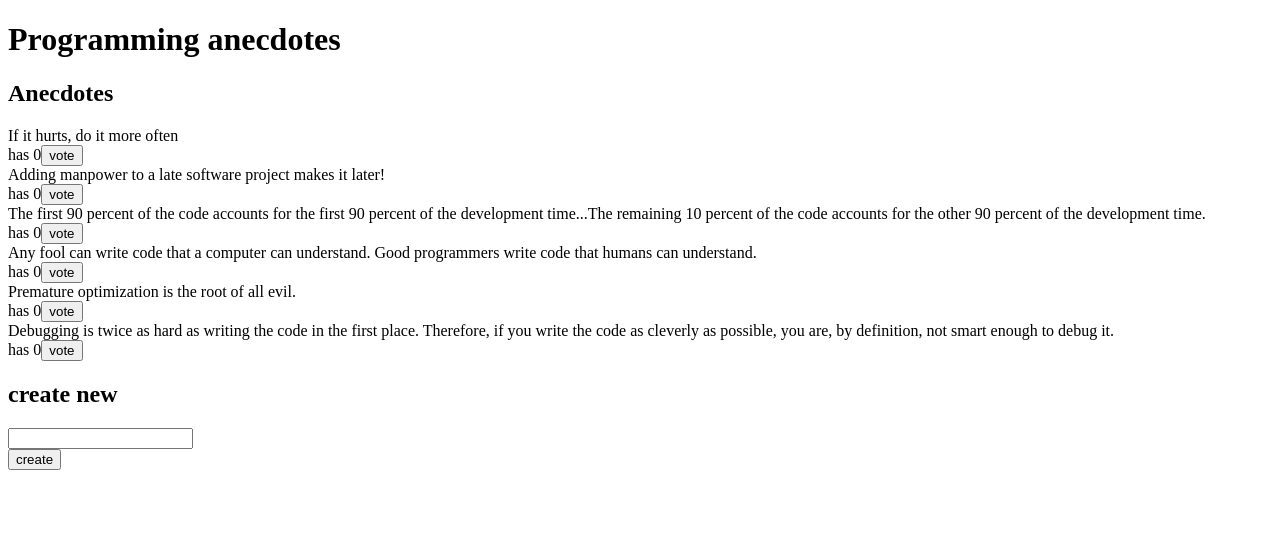
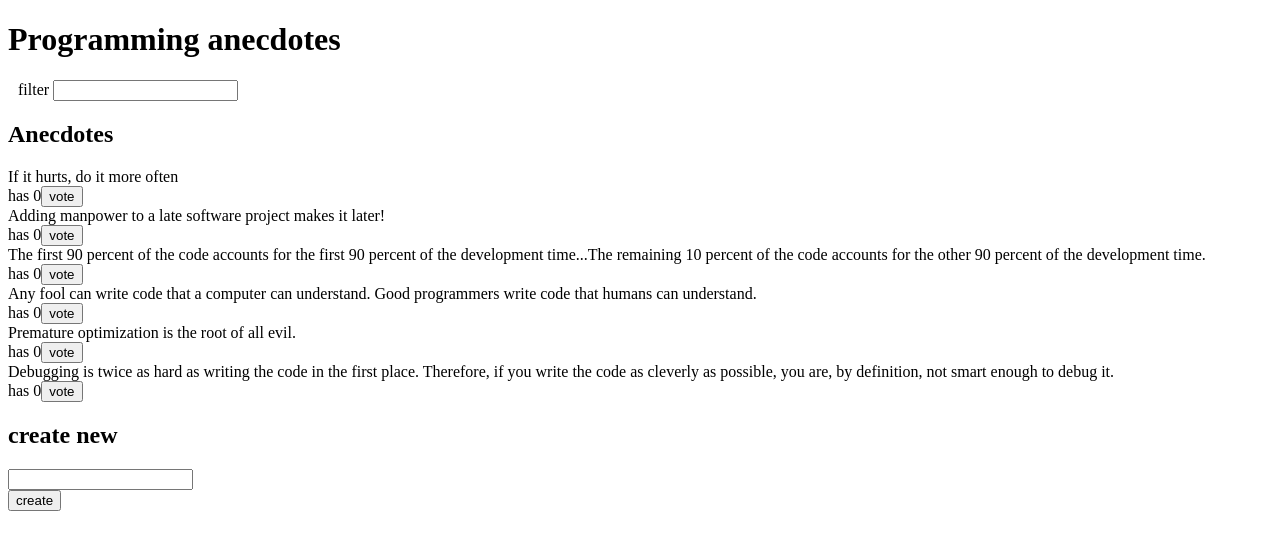
Before and after one commit to TopMak/HY_FS2018_osa6, a React (Create React App) app: page / in a window 1280 px wide. Shown: the top 550 px of the page. Built offline with nearby package versions, Linux system fonts and the light colour scheme.

Commit message:
Teht6.5 add filter

```diff
--- a/src/App.js
+++ b/src/App.js
@@ -2,6 +2,7 @@ import React from 'react'
 import Notification from './components/Notification'
 import AnecdoteForm from './components/AnecdoteForm'
 import AnecdoteList from './components/AnecdoteList'
+import Filter from './components/Filter'
 
 class App extends React.Component {
 
@@ -11,6 +12,7 @@ class App extends React.Component {
       <div>
         <h1>Programming anecdotes</h1>
         <Notification store={this.props.store} />
+        <Filter store={this.props.store} />
         <AnecdoteList store={this.props.store} />
         <AnecdoteForm store={this.props.store} />
       </div>
--- a/src/components/AnecdoteList.js
+++ b/src/components/AnecdoteList.js
@@ -4,7 +4,11 @@ import { voteAnecdoteNotification } from '../reducers/notificationReducer'
 
 class AnecdoteList extends React.Component {
   render() {
+    //const anecdotes = this.props.store.getState().anecdotes
+    const filterParams = this.props.store.getState().filter
     const anecdotes = this.props.store.getState().anecdotes
+      .filter(anecdote => anecdote.content.toLowerCase().includes(filterParams))
+
     return (
       <div>
         <h2>Anecdotes</h2>
--- /dev/null
+++ b/src/components/Filter.js
@@ -0,0 +1,21 @@
+import React from 'react'
+import { setFilter } from '../reducers/filterReducer'
+
+class Filter extends React.Component {
+  handleChange = (event) => {
+    this.props.store.dispatch(setFilter(event.target.value))
+  }
+  render() {
+    const style = {
+      margin: 10
+    }
+
+    return (
+      <div style={style}>
+        filter <input onChange={this.handleChange}/>
+      </div>
+    )
+  }
+}
+
+export default Filter
--- /dev/null
+++ b/src/reducers/filterReducer.js
@@ -0,0 +1,30 @@
+
+const initialState = ''
+
+const filterReducer = (store = initialState, action) => {
+  switch(action.type) {
+  case 'SET_FILTER':{
+    return action.filterString.toLowerCase()
+  }
+  case 'CLEAR_FILTER': {
+    return ''
+  }
+  default:
+    return store
+  }
+}
+
+export const setFilter = (filterString) => {
+  return {
+    type: 'SET_FILTER',
+    filterString
+  }
+}
+
+export const clearFilter = () => {
+  return {
+    type: 'CLEAR_FILTER'
+  }
+}
+
+export default filterReducer
--- a/src/store.js
+++ b/src/store.js
@@ -1,10 +1,12 @@
 import { createStore, combineReducers } from 'redux'
 import anecdoteReducer from './reducers/anecdoteReducer'
 import notificationReducer from './reducers/notificationReducer'
+import filterReducer from './reducers/filterReducer'
 
 const comReducer = combineReducers({
   anecdotes: anecdoteReducer,
-  notification: notificationReducer
+  notification: notificationReducer,
+  filter: filterReducer
 })
 
 const store = createStore(comReducer)
```
